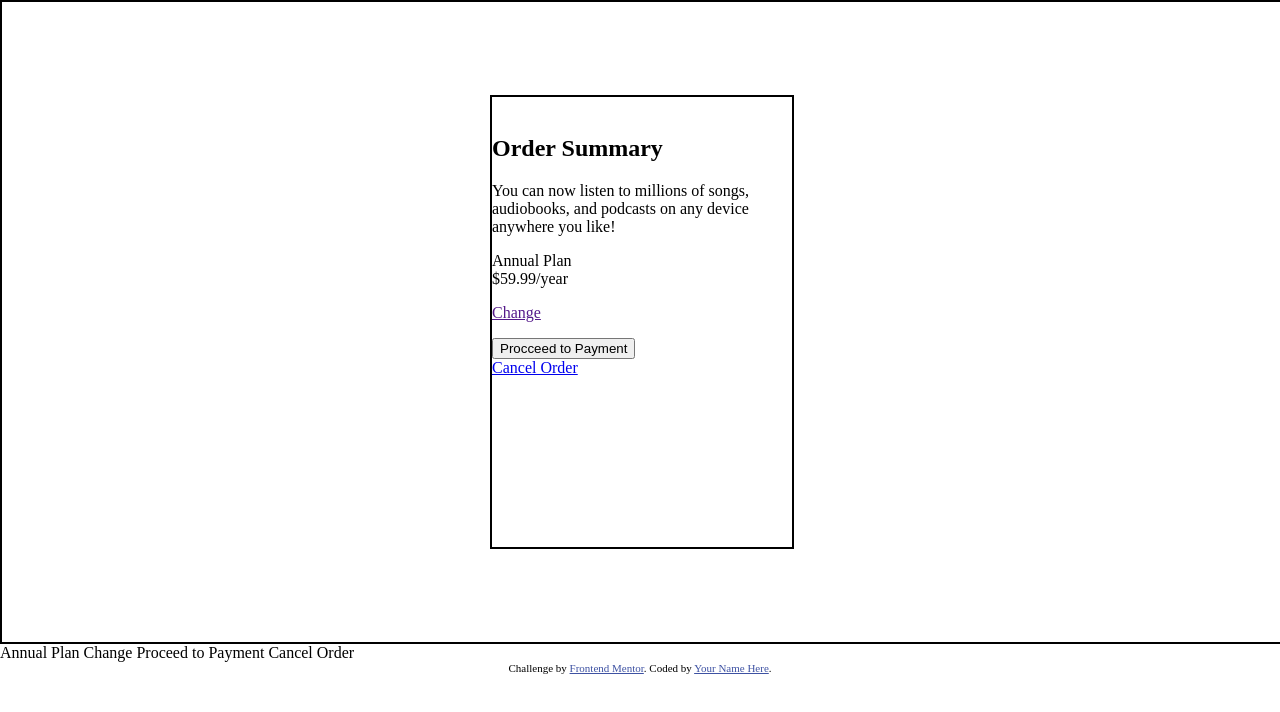
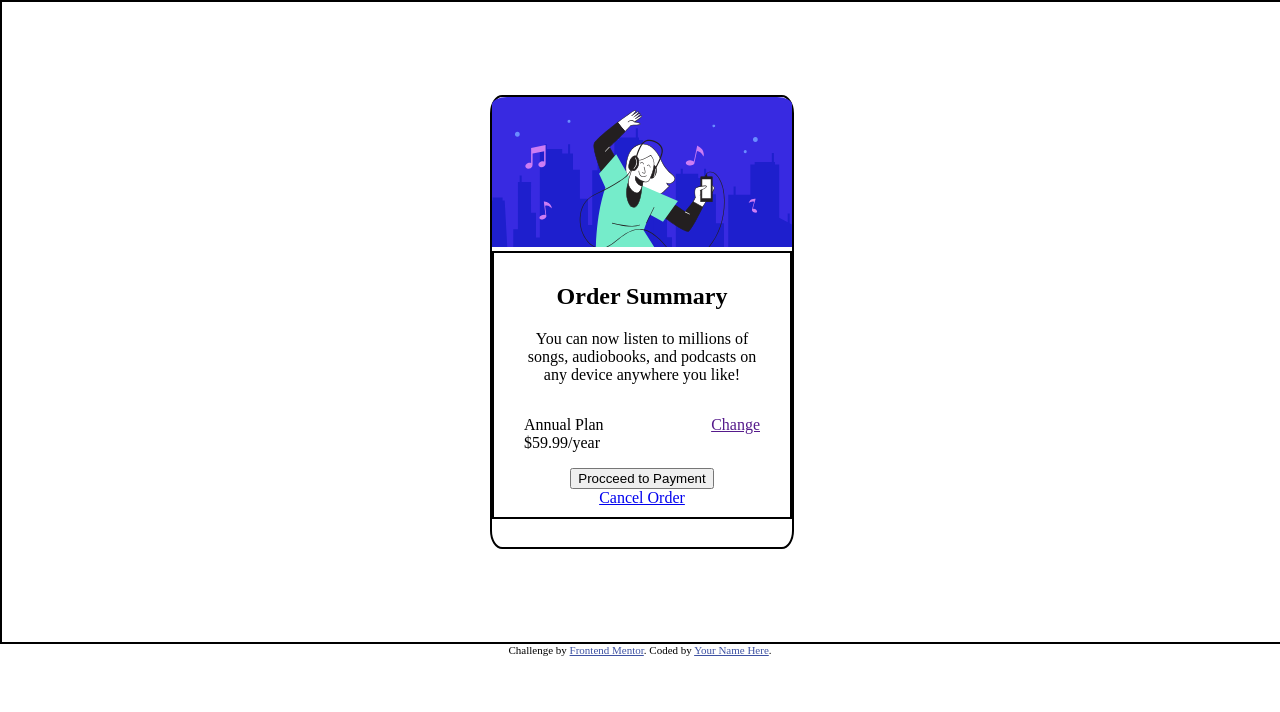
Before and after one commit to RizkiB12/order-summary-component, a plain HTML site: page index.html in a window 1280 px wide. Drawn offline with Linux system fonts and the light colour scheme.

Commit message:
update: restucture components with css

```diff
--- a/index.html
+++ b/index.html
@@ -28,8 +28,33 @@
 
       .order-summary-container .order-summary-card {
         border: 2px solid black;
+        border-radius: 4%;
         width: 300px;
         height: 450px;
+      }
+
+      .order-summary-img img {
+        width: 100%;
+        height: 150px;
+        border-radius: 5% 5% 0 0;
+      }
+
+      .order-summary-text {
+        border: 2px solid black;
+        padding: 10px 30px;
+      }
+
+      .order-summary-title {
+        text-align: center;
+      }
+
+      .order-summary-annual {
+        display: flex;
+        justify-content: space-between;
+      }
+
+      .order-summary-button {
+        text-align: center;
       }
 
       .attribution {
@@ -45,7 +70,7 @@
     <section class="order-summary-container">
       <div class="order-summary-card">
         <div class="order-summary-img">
-          <img src="" alt="" />
+          <img src="./images/illustration-hero.svg" alt="hero" />
         </div>
         <div class="order-summary-text">
           <div class="order-summary-title">
@@ -61,16 +86,17 @@
             </div>
           </div>
           <div class="order-summary-button">
-            <button>Procceed to Payment</button>
-          </div>
-          <div class="order-summary-cancel">
-            <a href="#">Cancel Order</a>
+            <div class="order-summary-procceed">
+              <button>Procceed to Payment</button>
+            </div>
+            <div class="order-summary-cancel">
+              <a href="#">Cancel Order</a>
+            </div>
           </div>
         </div>
       </div>
     </section>
 
-    Annual Plan Change Proceed to Payment Cancel Order
     <div class="attribution">Challenge by <a href="https://www.frontendmentor.io?ref=challenge" target="_blank">Frontend Mentor</a>. Coded by <a href="#">Your Name Here</a>.</div>
   </body>
 </html>
```
